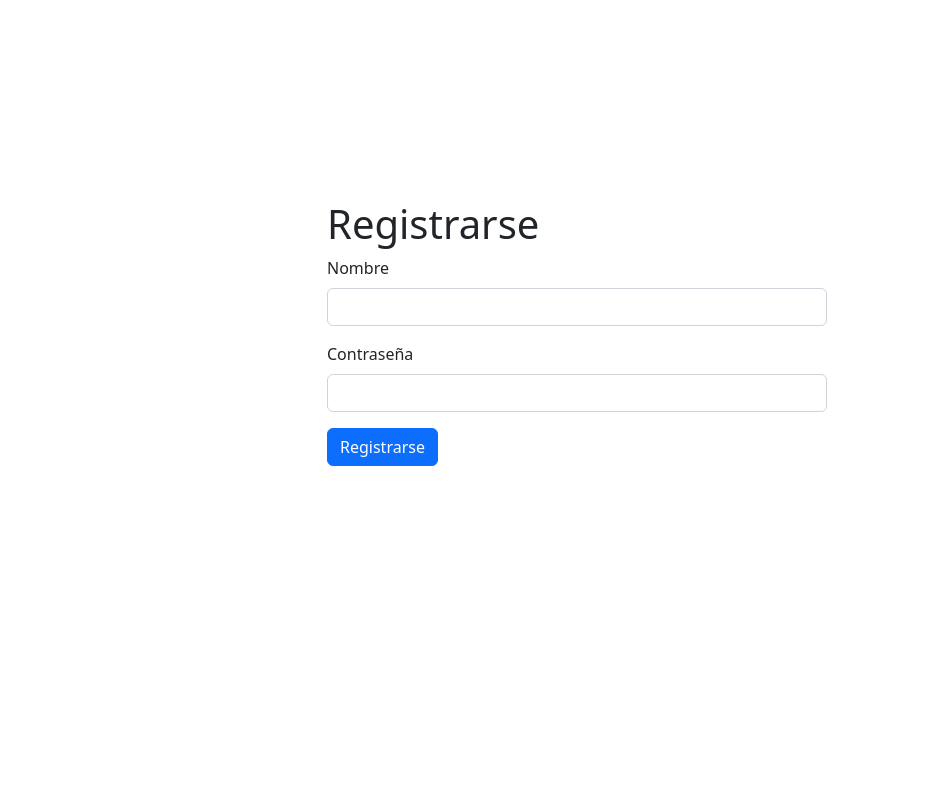
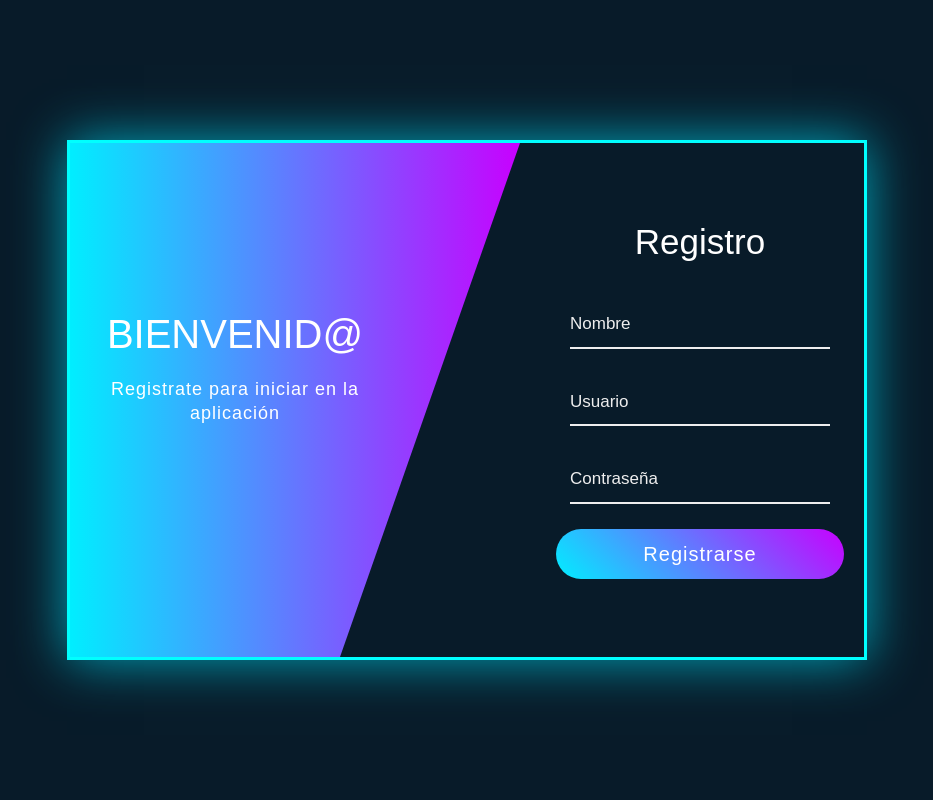
Before and after one commit to carlajl14/Biblioteca, a PHP site: page /pages/register.php in a window 1280 px wide. Shown: the whole page, without its empty margins (173-1106 px from the left). Run offline with PHP 8.4, Linux system fonts and the light colour scheme.

Commit message:
register

```diff
--- /dev/null
+++ b/Proyecto/css/register.css
@@ -0,0 +1,321 @@
+/* * {
+    margin: 0;
+    padding: 0;
+    box-sizing: border-box;
+}
+
+body {
+    background-color: #c9d6ff;
+    background: linear-gradient(to right, #e2e2e2, #c9d6ff);
+    display: flex;
+    align-items: center;
+    justify-content: center;
+    flex-direction: column;
+    height: 100vh;
+}
+
+.container {
+    background-color: #fff;
+    border-radius: 30px;
+    box-shadow: 0 5px 15px rgba(0, 0, 0, 0.35);
+    position: relative;
+    overflow: hidden;
+    width: 768px;
+    max-width: 100%;
+    min-height: 480px;
+}
+
+.container p {
+    font-size: 14px;
+    line-height: 20px;
+    letter-spacing: 0.3px;
+    margin: 20px 0;
+}
+
+span {
+    font-size: 12px;
+}
+
+.container a {
+    color: #333;
+    font-size: 13px;
+    text-decoration: none;
+    margin: 15px 0 10px;
+}
+
+.container button {
+    background-color: #512da8;
+    color: #fff;
+    font-size: 12px;
+    padding: 10px 45px;
+    border: 1px solid transparent;
+    border-radius: 8px;
+    font-weight: 600;
+    letter-spacing: 0.5px;
+    text-transform: uppercase;
+    margin-top: 10px;
+    cursor: pointer;
+}
+
+.container button.hidden {
+    background-color: transparent;
+    border-color: #fff;
+}
+
+form {
+    background-color: #fff;
+    display: flex;
+    align-items: center;
+    justify-content: center;
+    flex-direction: column;
+    padding: 0 40px;
+    height: 100%;
+}
+
+input {
+    background-color: #eee;
+    border: none;
+    margin: 8px 0;
+    padding: 10px 15px;
+    font-size: 13px;
+    border-radius: 8px;
+    width: 100%;
+    outline: none;
+}
+
+.form-container {
+    position: absolute;
+    top: 0;
+    height: 100%;
+    transition: all 0.6s ease-in-out;
+}
+
+.sign-in {
+    left: 0;
+    width: 50%;
+    z-index: 2;
+}
+
+.container.active .sign-in {
+    transform: translateX(100%);
+}
+
+.sign-up {
+    left: 0;
+    width: 50%;
+    opacity: 0;
+    z-index: 1;
+}
+
+.container.active .sign-up {
+    transform: translateX(100%);
+    opacity: 1;
+    z-index: 5;
+    animation: move 0.6s;
+}
+
+@keyframes move {
+    0%,
+    49.99% {
+        opacity: 0;
+        z-index: 1;
+    }
+    50%,
+    100% {
+        opacity: 1;
+        z-index: 5;
+    }
+}
+
+.social-icons {
+    margin: 20px 0;
+}
+
+.social-icons a {
+    border: 1px solid #ccc;
+    border-radius: 20%;
+    display: inline-flex;
+    justify-content: center;
+    align-items: center;
+    margin: 0 3px;
+    width: 40px;
+    height: 40px;
+}
+
+.toggle-container {
+    position: absolute;
+    top: 0;
+    left: 50%;
+    width: 50%;
+    height: 100%;
+    overflow: hidden;
+    transition: all 0.6s ease-in-out;
+    border-radius: 0 150px 100px 0;
+    z-index: 1000;
+}
+
+.container.active .toggle-container {
+    transform: translateX(-100%);
+    border-radius: 0 150px 100px 0;
+}
+
+.toggle {
+    background-color: #512da8;
+    height: 100%;
+    background: linear-gradient(to right, #5c6bc0, #512da8);
+    color: #fff;
+    position: relative;
+    left: -100%;
+    height: 100%;
+    width: 200%;
+    transform: translateX(0);
+    transition: all 0.6s ease-in-out;
+}
+
+.container.active .toggle {
+    transform: translateX(50%);
+}
+
+.toggle-panel {
+    position: absolute;
+    width: 50%;
+    height: 100%;
+    display: flex;
+    align-items: center;
+    justify-content: center;
+    flex-direction: column;
+    padding: 0 30px;
+    text-align: center;
+    top: 0;
+    transform: translateX(0);
+    transition: all 0.6s ease-in-out;
+}
+
+.toggle-left {
+    transform: translateX(-200%);
+}
+
+.container.active .toggle-left {
+    transform: translateX(0);
+}
+
+.toggle-right {
+    right: 0;
+    transform: translateX(0);
+}
+
+.container.active .toggle-left {
+    transform: translateX(200%);
+} */
+
+* {
+    margin: 0;
+    padding: 0;
+    font-family: arial;
+    color: #fff;
+}
+
+body {
+    width: 100vw;
+    height: 100vh;
+    background: #081b29;
+    display: grid;
+    justify-content: center;
+    align-content: center;
+}
+
+::-webkit-input-placeholder {
+    color: #eee;
+}
+
+.wrapper {
+    position: relative;
+    width: 800px;
+    height: 65vh;
+    display: grid;
+    grid-template-columns: 1fr 1fr;
+    display: flex;
+    flex-direction: row-reverse;
+    border: 3px solid #00ffff;
+    box-shadow: 0 0 50px 0 #00a6bc;
+}
+
+.form {
+    display: flex;
+    flex-direction: column;
+    justify-content: center;
+    align-items: center;
+    margin-right: 20px;
+}
+
+.title {
+    font-size: 35px;
+}
+
+.inp {
+    padding-bottom: 10px;
+    border-bottom: 2px solid #eee;
+}
+
+input {
+    border: none;
+    outline: none;
+    background: none;
+    width: 260px;
+    margin-top: 40px;
+    padding-right: 10px;
+    font-size: 17px;
+    color: #0ef;
+}
+
+.submit {
+    border: none;
+    outline: none;
+    width: 288px;
+    margin-top: 25px;
+    padding: 10px 0;
+    font-size: 20px;
+    border-radius: 40px;
+    letter-spacing: 1px;
+    cursor: pointer;
+    background: linear-gradient(45deg, #0ef, #c800ff);
+}
+
+.footer {
+    margin-top: 30px;
+    letter-spacing: 0.5px;
+    font-size: 14px;
+}
+
+.link {
+    color: #0ef;
+    text-decoration: none;
+}
+
+.banner {
+    position: absolute;
+    top: 0;
+    left: 0;
+    width: 450px;
+    height: 100%;
+    background: linear-gradient(to right, #0ef, #c800ff);
+    clip-path: polygon(0 0, 100% 0%, 60% 100%, 0% 100%);
+    padding-right: 120px;
+    text-align: center;
+    display: flex;
+    flex-direction: column;
+    justify-content: center;
+}
+
+.wel_text {
+    font-size: 40px;
+    margin-top: -50px;
+    line-height: 50px;
+}
+
+.para {
+    margin-top: 10px;
+    font-size: 18px;
+    line-height: 24px;
+    letter-spacing: 1px;
+}
--- a/Proyecto/pages/register.php
+++ b/Proyecto/pages/register.php
@@ -1,24 +1,39 @@
 <!DOCTYPE html>
 <html lang="es">
+
 <head>
     <meta charset="UTF-8">
     <meta name="viewport" content="width=device-width, initial-scale=1.0">
-    <title>Registro</title>
+    <title>Modern Login Page</title>
+    <link rel="stylesheet" href="https://cdnjs.cloudflare.com/ajax/libs/font-awesome/5.15.3/css/all.min.css" />
     <link href="https://cdn.jsdelivr.net/npm/bootstrap@5.2.3/dist/css/bootstrap.min.css" rel="stylesheet" integrity="sha384-rbsA2VBKQhggwzxH7pPCaAqO46MgnOM80zW1RWuH61DGLwZJEdK2Kadq2F9CUG65" crossorigin="anonymous">
+    <link rel="stylesheet" href="../css/register.css">
 </head>
+
 <body>
-    <form class="form" style="width: 500px; margin-left: 500px; margin-top: 200px" action="" method="POST">
-    <h1>Registrarse</h1>
-    <div class="mb-3">
-                <label for="nombre" class="form-label">Nombre</label>
-                <input type="text" class="form-control" id="name" name="nombre">
+
+    <div class="wrapper">
+        <form action="" class="form" method="POST">
+            <h1 class="title">Registro</h1>
+            <div cLass="inp">
+                <input type="text" name="nombre" class="input" placeholder="Nombre">
             </div>
-            <div class="mb-3">
-                <label for="exampleInputPassword1" class="form-label">Contraseña</label>
-                <input type="password" class="form-control" id="exampleInputPassword1" name="password">
+            <div cLass="inp">
+                <input type="text" name="user" class="input" placeholder="Usuario">
             </div>
-            <button type="submit" class="btn btn-primary" name="nuevo">Registrarse</button>
-    </form>
+            <div class="inp">
+                <input type="password" name="pass" class="input" placeholder="Contraseña">
+            </div>
+            <button name="registro" cLass="submit">Registrarse</button>
+        </form>
+        <div></div>
+        <div class="banner">
+            <h1 class="wel_text">BIENVENID@<br/></h1>
+            <p class="para">Registrate para iniciar en la aplicación</p>
+        </div>
+    </div>
+
     <script src="https://cdn.jsdelivr.net/npm/bootstrap@5.2.3/dist/js/bootstrap.bundle.min.js" integrity="sha384-kenU1KFdBIe4zVF0s0G1M5b4hcpxyD9F7jL+jjXkk+Q2h455rYXK/7HAuoJl+0I4" crossorigin="anonymous"></script>
 </body>
+
 </html>
```
Also changed, not shown: Proyecto/index.php (+21 -7 lines), Proyecto/scripts/conexionBD.php (+6 -8 lines).
